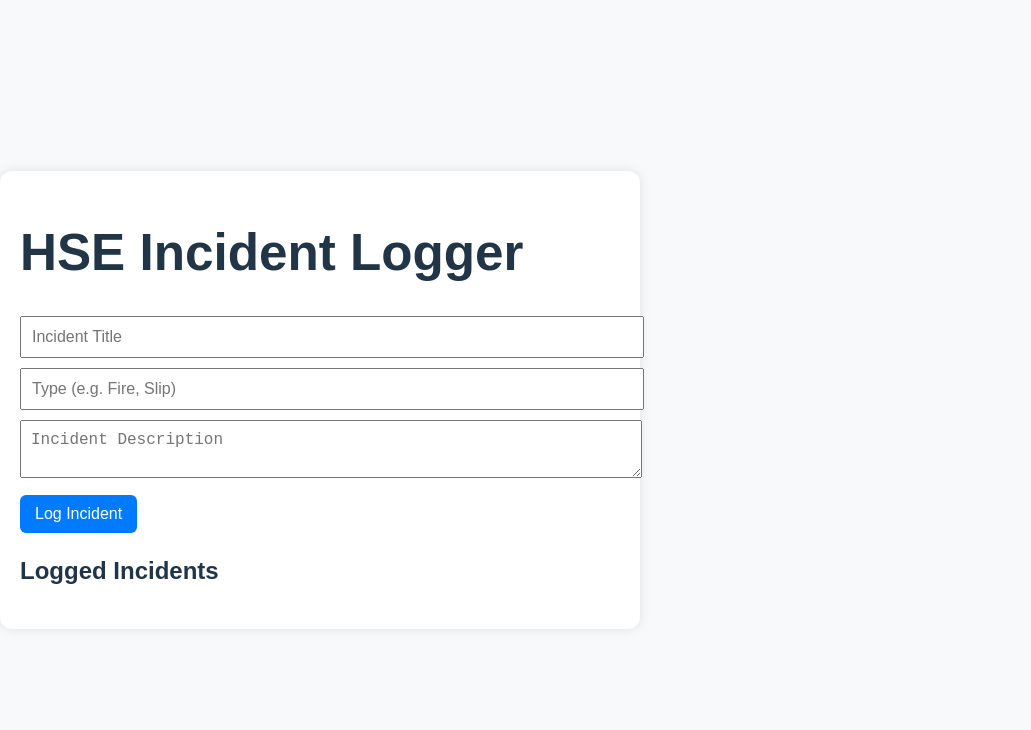
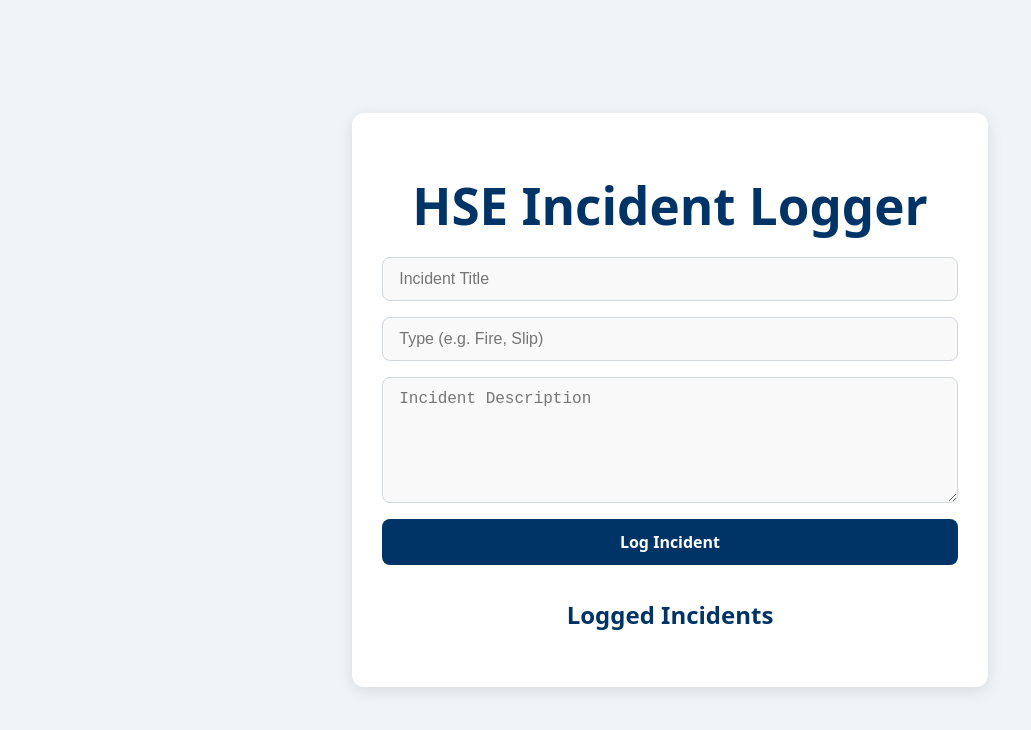
Before and after one commit to Bentroy/HSE_INCIDENT_LOGGER, a React (Vite) app in the folder hse-incident-logger/: page / in a window 1280 px wide. Shown: the top 730 px of the page, without its empty margins (0-1031 px from the left). Built offline with nearby package versions, Linux system fonts and the light colour scheme.

Commit message:
made it centralsed cos it was hugging the left too much

```diff
--- a/hse-incident-logger/src/App.css
+++ b/hse-incident-logger/src/App.css
@@ -1,30 +1,92 @@
 body {
-  background-color: #f8f9fa;
-  font-family: Arial, sans-serif;
+  margin: 0;
+  padding: 0;
+  background-color: #f0f4f8;
+  display: flex;
+  justify-content: center; /* optional: forces centering */
 }
 
-.container {
-  max-width: 600px;
-  margin: 40px auto;
-  background: white;
-  padding: 20px;
+
+.container{
+  width: 100%;
+  max-width: 700px;
+  margin: 40px auto; /* this centers it horizontally */
+  background: #ffffff;
+  padding: 30px;
   border-radius: 12px;
-  box-shadow: 0 0 12px rgba(0,0,0,0.1);
+  box-shadow: 0 4px 16px rgba(0, 0, 0, 0.1);
 }
 
-form input,
-form textarea {
-  width: 100%;
-  margin-bottom: 10px;
-  padding: 10px;
+h1, h2 {
+  text-align: center;
+  color: #003366;
+  margin-bottom: 1.5rem;
+}
+
+form {
+  display: flex;
+  flex-direction: column;
+  gap: 1rem;
+  margin-bottom: 2rem;
+}
+
+input, textarea {
+  padding: 0.75rem 1rem;
+  border: 1px solid #d0d7de;
+  border-radius: 8px;
   font-size: 1rem;
+  background-color: #f9f9f9;
+}
+
+textarea {
+  resize: vertical;
+  min-height: 100px;
 }
 
 button {
-  padding: 10px 15px;
-  background-color: #007bff;
+  padding: 0.75rem;
+  background-color: #003366;
+  color: white;
+  font-weight: bold;
+  font-size: 1rem;
   border: none;
-  color: white;
-  border-radius: 6px;
+  border-radius: 8px;
   cursor: pointer;
+  transition: background-color 0.3s ease;
 }
+
+button:hover {
+  background-color: #002244;
+}
+
+ul {
+  list-style: none;
+  padding: 0;
+}
+
+li {
+  background-color: #e6f0ff;
+  padding: 1rem;
+  border-radius: 10px;
+  margin-bottom: 1rem;
+  border-left: 6px solid #003366;
+}
+
+li strong {
+  color: #002244;
+}
+
+@media (max-width: 600px) {
+  .container {
+    padding: 20px;
+    margin: 20px;
+  }
+
+  h1, h2 {
+    font-size: 1.4rem;
+  }
+}
+:root {
+  color: #ffffff;
+  background-color: #1a1a1a;
+}
```
